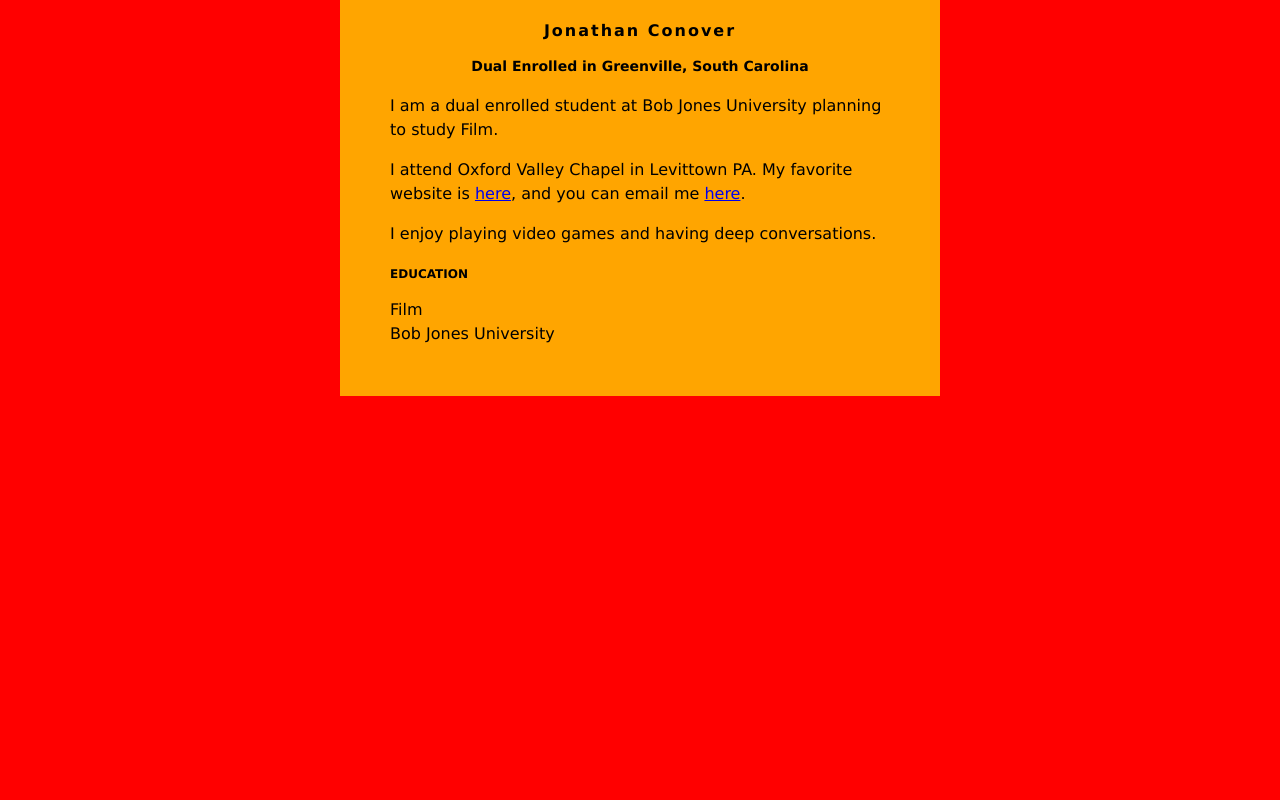
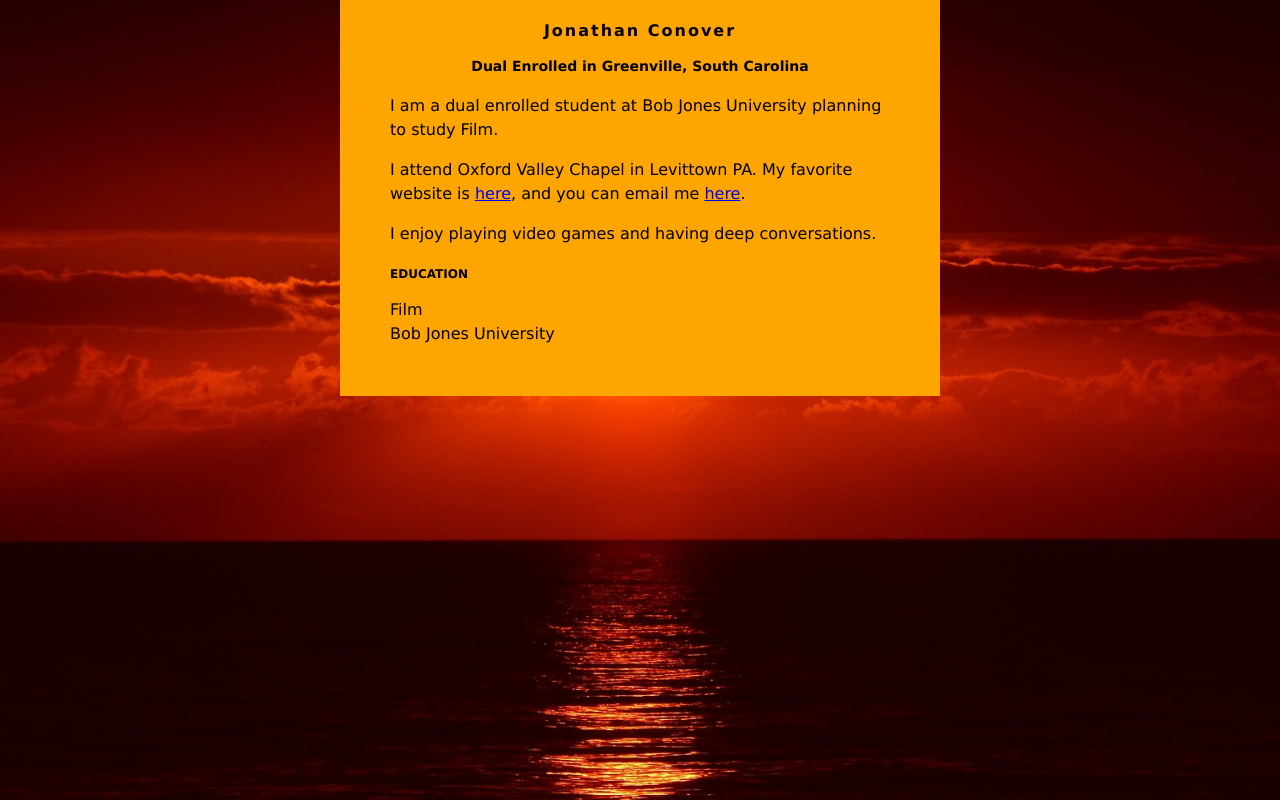
Before and after one commit to RedDawn27/RedDawn27.github.io, a plain HTML site: page index.html in a window 1280 px wide. Drawn offline with Linux system fonts and the light colour scheme.

Commit message:
Update index.html

```diff
--- a/index.html
+++ b/index.html
@@ -4,6 +4,10 @@
 body {
     background: red;
     font-family: Verdana;
+    background-image: url('sea-205717_1280.jpg');
+    background-repeat: no-repeat;
+    background-attachment: fixed;
+    background-size: 100% 100%;
 }
 #content {
     background: orange;
```
